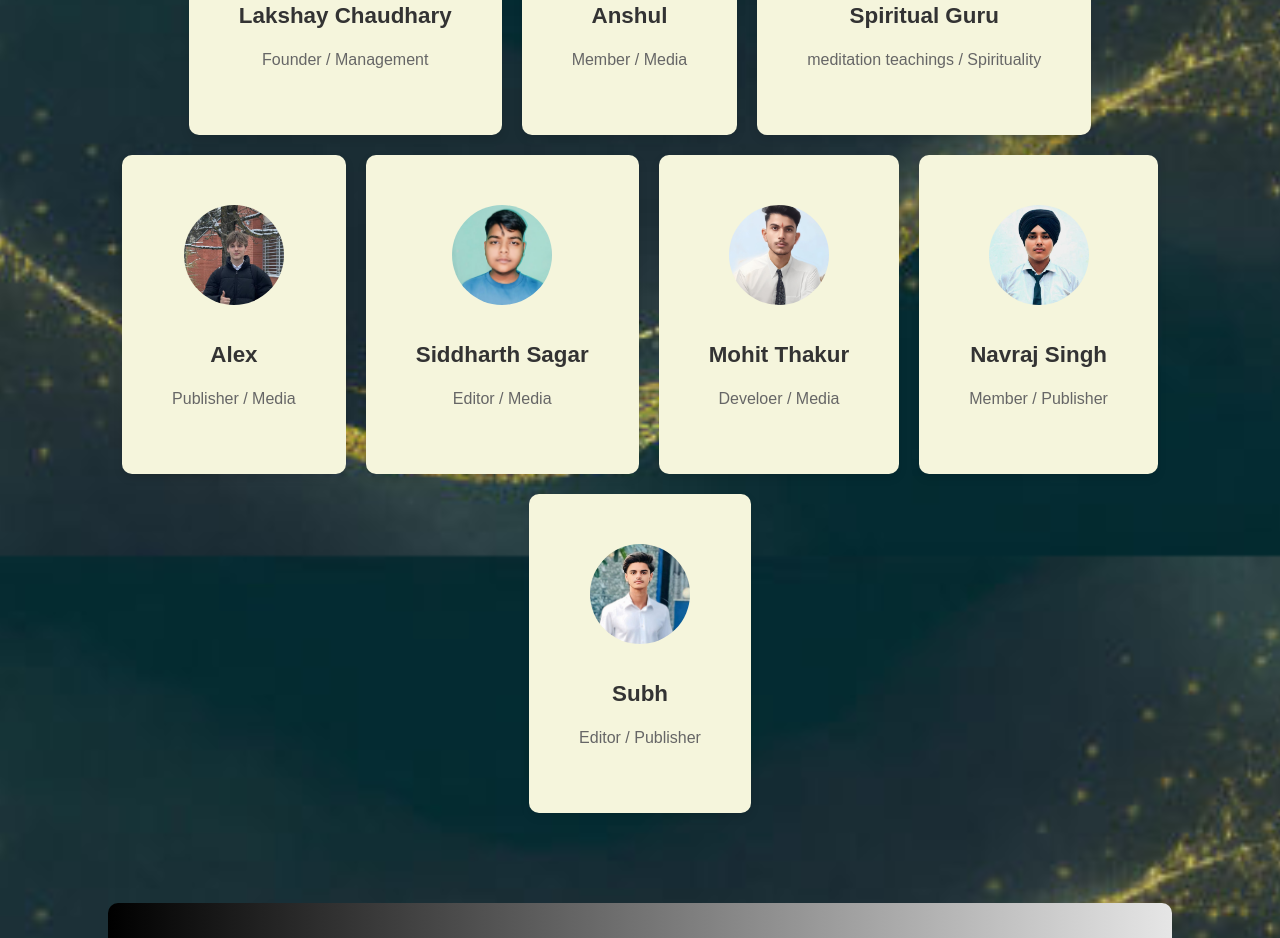
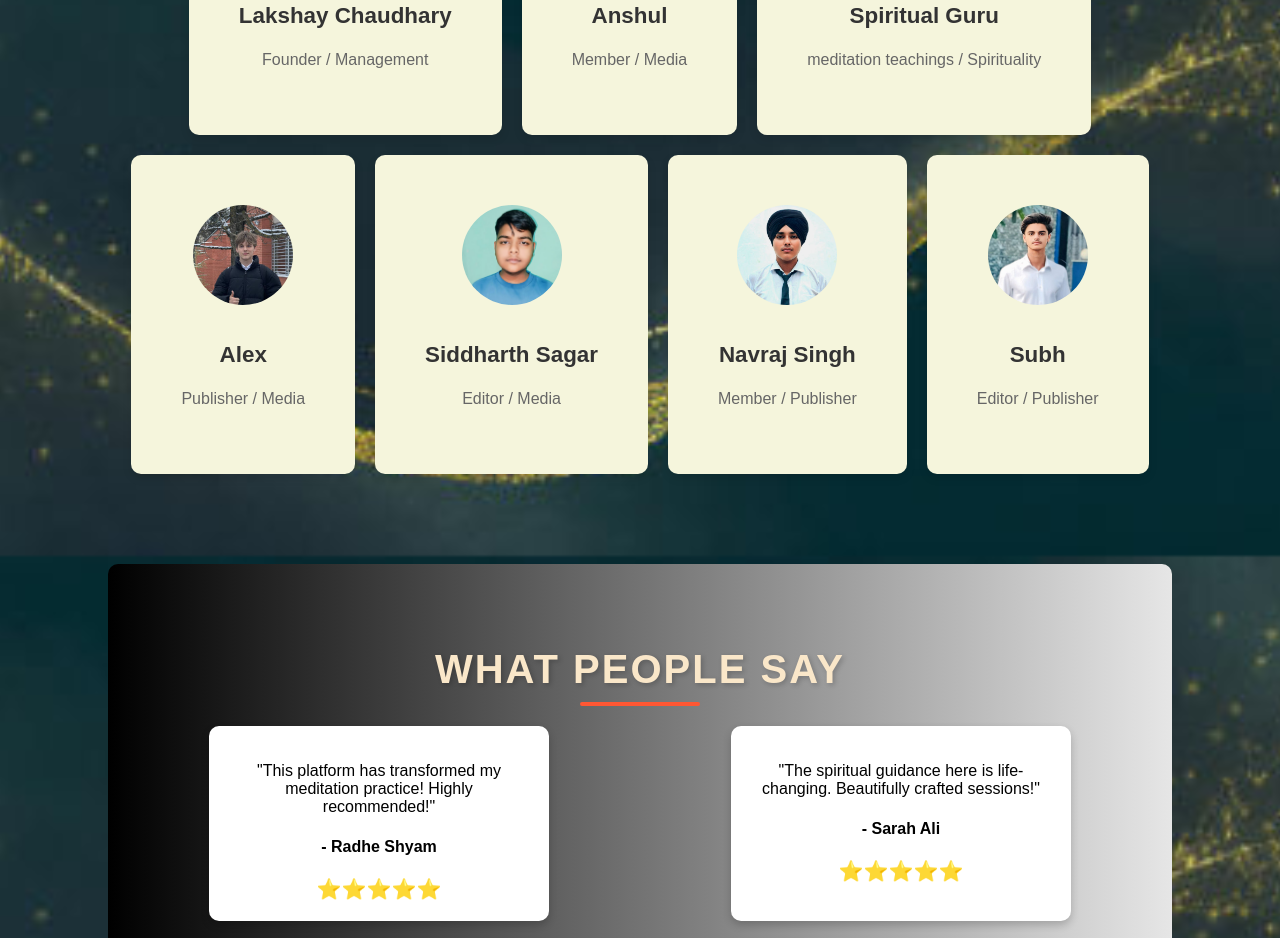
Before and after one commit to lakshay0510-web/Comet, a website: page frontend/index.html in a window 1280 px wide. Shown: the part 2644-3582 px from the top of the page. Drawn offline with nearby package versions, Linux system fonts and the light colour scheme.

```diff
--- a/frontend/index.html
+++ b/frontend/index.html
@@ -174,11 +174,7 @@
                 <h3>Siddharth Sagar</h3>
                 <p>Editor / Media</p>
             </div>
-            <div class="team-member">
-                <img src="assets/images/member6.png" alt="WM&S">
-                <h3>Mohit Thakur</h3>
-                <p>Develoer / Media</p>
-            </div>
+
             <div class="team-member">
                 <img src="assets/images/member7.jpg" alt="WM&S">
                 <h3>Navraj Singh</h3>
```
